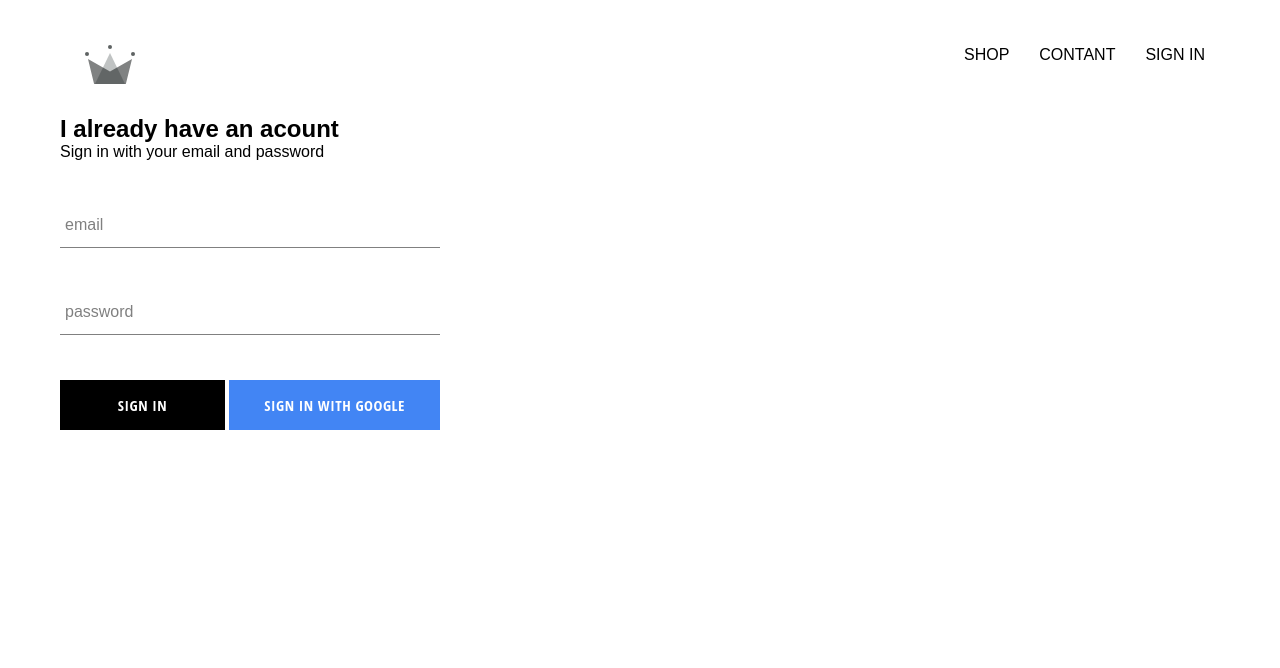
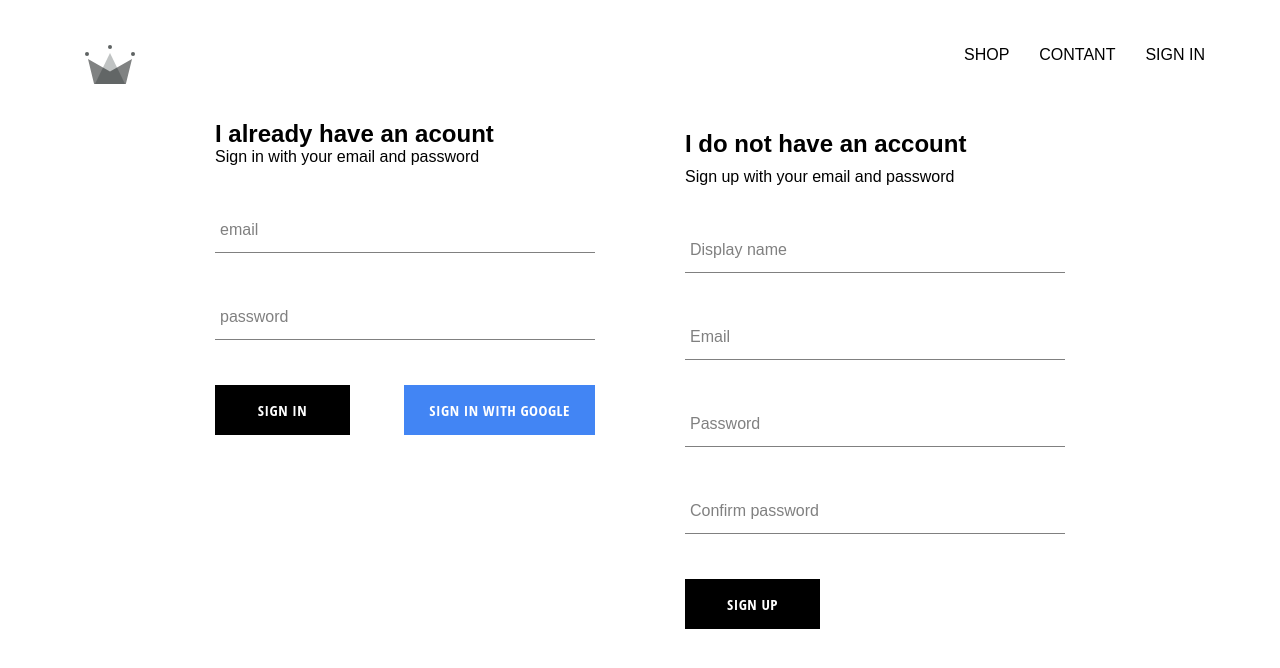
Before and after one commit to mamulini/crawn-clothing, a React (Create React App) app: page /signin in a window 1280 px wide. Shown: the top 668 px of the page. Built offline with nearby package versions, Linux system fonts and the light colour scheme; no server answers; a web font is replaced by a local one.

Commit message:
implemented firebase utils, included ability to store authenticated users into firestore datebase

```diff
--- a/src/App.js
+++ b/src/App.js
@@ -4,7 +4,7 @@
 import ShopPage from './pages/shop/shop.component';
 import Header from './components/header/header.component';
 import SigninAndRegister from './pages/sign-in-and-register/sign-in-and-register.component';
-import { auth } from './firebase/firebase.utils';
+import { auth, createUserProfileDocument } from './firebase/firebase.utils';
 import './App.css';
 
 class App extends React.Component {
@@ -19,10 +19,21 @@
   unsubscribeFromAuth = null;
 
   componentDidMount() {
-    this.unsubscribeFromAuth = auth.onAuthStateChanged(user => {
-      this.setState({ currentUser: user });
+    this.unsubscribeFromAuth = auth.onAuthStateChanged(async userAuth => {
+      if (userAuth) {
+        const userRef = await createUserProfileDocument(userAuth);
 
-      console.log(user);
+        userRef.onSnapshot(snapshot => {
+          this.setState({
+            currentUser: {
+              id: snapshot.id,
+              ...snapshot.data()
+            }
+          });
+          console.log(this.state);
+        });
+      }
+      this.setState({ currentUser: userAuth });
     });
   }
 
--- a/src/components/custom-button/custom-button.scss
+++ b/src/components/custom-button/custom-button.scss
@@ -1,10 +1,10 @@
 .custom-button {
-    min-width: 165px;
+    min-width: 135px;
     width: auto;
     height: 50px;
     letter-spacing: 0.5px;
     line-height: 50px;
-    padding: 0 35px 0 35px;
+    padding: 0 25px 0 25px;
     font-size: 15px;
     background-color: black;
     color: white;
--- /dev/null
+++ b/src/components/register/register.component.jsx
@@ -0,0 +1,100 @@
+import React from 'react';
+import FormInput from '../form-input/form-input.component';
+import CustomButton from '../custom-button/custom-button.component';
+import { auth, createUserProfileDocument } from '../../firebase/firebase.utils';
+import './register.scss';
+
+class Register extends React.Component {
+  constructor() {
+    super();
+
+    this.state = {
+      displayName: '',
+      email: '',
+      password: '',
+      confirmPassword: ''
+    };
+  }
+
+  handleSubmit = async event => {
+    event.preventDefault();
+
+    const { displayName, email, password, confirmPassword } = this.state;
+
+    if (password !== confirmPassword) {
+      alert("Password doesn't match");
+      return;
+    }
+
+    try {
+      const { user } = await auth.createUserWithEmailAndPassword(
+        email,
+        password
+      );
+
+      await createUserProfileDocument(user, { displayName });
+
+      this.setState({
+        displayName: '',
+        email: '',
+        password: '',
+        confirmPassword: ''
+      });
+    } catch (error) {
+      console.log(error);
+    }
+  };
+
+  handleChange = event => {
+    const { name, value } = event.target;
+
+    this.setState({ [name]: value });
+  };
+
+  render() {
+    const { displayName, email, password, confirmPassword } = this.state;
+    return (
+      <div className="register">
+        <h2 className="title">I do not have an account</h2>
+        <span>Sign up with your email and password</span>
+        <form className="register-form" onSubmit={this.handleSubmit}>
+          <FormInput
+            type="text"
+            name="displayName"
+            value={displayName}
+            onChange={this.handleChange}
+            label="Display name"
+            required
+          />
+          <FormInput
+            type="email"
+            name="email"
+            value={email}
+            onChange={this.handleChange}
+            label="Email"
+            required
+          />
+          <FormInput
+            type="password"
+            name="password"
+            value={password}
+            onChange={this.handleChange}
+            label="Password"
+            required
+          />
+          <FormInput
+            type="password"
+            name="confirmPassword"
+            value={confirmPassword}
+            onChange={this.handleChange}
+            label="Confirm password"
+            required
+          />
+          <CustomButton type="submit">SIGN UP</CustomButton>
+        </form>
+      </div>
+    );
+  }
+}
+
+export default Register;
--- /dev/null
+++ b/src/components/register/register.scss
@@ -0,0 +1,9 @@
+.register{
+  display: flex;
+  flex-direction: column;
+  width: 380px;
+
+  .title{
+    margin: 10px 0;
+  }
+}
--- a/src/firebase/firebase.utils.js
+++ b/src/firebase/firebase.utils.js
@@ -13,6 +13,31 @@
   measurementId: 'G-6VBS2287R0'
 };
 
+export const createUserProfileDocument = async (userAuth, additionalData) => {
+  if (!userAuth) return;
+
+  const userRef = firestore.doc(`users/${userAuth.uid}`);
+  const snapshot = await userRef.get();
+
+  if (!snapshot.exist) {
+    const { displayName, email } = userAuth;
+    const createdAt = new Date();
+
+    try {
+      await userRef.set({
+        displayName,
+        email,
+        createdAt,
+        ...additionalData
+      });
+    } catch (error) {
+      console.log('error creating user', error.message);
+    }
+  }
+
+  return userRef;
+};
+
 firebase.initializeApp(config);
 
 export const auth = firebase.auth();
@@ -23,3 +48,27 @@
 export const signInWithGoogle = () => auth.signInWithPopup(provider);
 
 export default firebase;
+
+// [
+//   {
+//     users: {
+//       // colection
+
+//       kjh67djh: {
+//         // document
+
+//         displayName: 'yhua', // document
+//         cartItem: {
+//           //colection
+//           akddfdfaksjd: {
+//             //document
+//             name: 'blue shoes'
+//           },
+//           akddfdfaksjd: {
+//             name: 'blue shoes'
+//           }
+//         }
+//       }
+//     }
+//   }
+// ];
--- a/src/pages/sign-in-and-register/sign-in-and-register.component.jsx
+++ b/src/pages/sign-in-and-register/sign-in-and-register.component.jsx
@@ -1,10 +1,12 @@
 import React from 'react';
 import SignIn from '../../components/sign-in/sign-in.component';
+import Register from '../../components/register/register.component';
 import './sign-in-and-register.scss';
 
 const SigninAndRegister = () => (
   <div className="sign-in-up">
     <SignIn />
+    <Register />
   </div>
 );
 
--- a/src/pages/sign-in-and-register/sign-in-and-register.scss
+++ b/src/pages/sign-in-and-register/sign-in-and-register.scss
@@ -0,0 +1,6 @@
+.sign-in-up{
+  width: 850px;
+  display: flex;
+  justify-content: space-between;
+  margin: 30px auto;
+}
```
